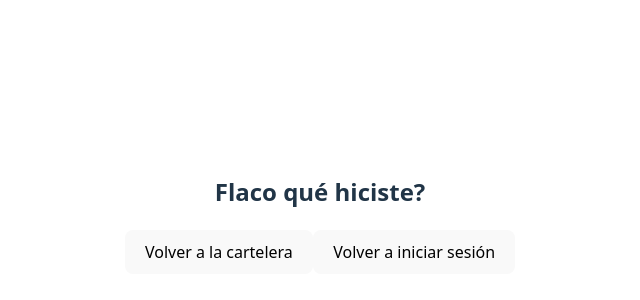
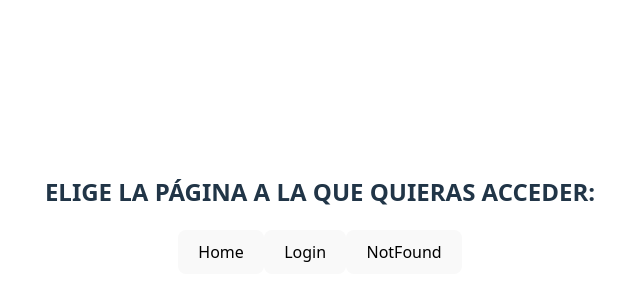
Before and after one commit to Morkalll/TPI, a React (Vite) app: page / in a window 1280 px wide. Shown: the part 186-486 px from the top of the page, without its empty margins (320-960 px from the left). Built offline with nearby package versions, Linux system fonts and the light colour scheme.

Commit message:
Creación de componente TestRoom como página por defecto

```diff
--- a/src/App.jsx
+++ b/src/App.jsx
@@ -3,6 +3,7 @@ import './App.css'
 import { Home } from './components/pages/Home'
 import { Login } from './components/pages/Login'
 import { NotFound } from './components/pages/NotFound'
+import { TestRoom } from './components/pages/TestRoom'
 import { Routes, Route } from 'react-router'
 
 
@@ -14,6 +15,7 @@ function App()
 
       <Routes>
 
+        <Route path='/' element={<TestRoom/>} />
         <Route path='login' element={<Login/>} />
         <Route path='home' element={<Home/>} />
         <Route path='*' element={<NotFound/>} />
--- a/src/components/pages/NotFound.jsx
+++ b/src/components/pages/NotFound.jsx
@@ -12,6 +12,7 @@ export const NotFound = () =>
 
     const navigate = useNavigate()
 
+
     const goBackToLoginHandler = () =>
     {
         navigate("/login")
@@ -19,7 +20,7 @@ export const NotFound = () =>
 
     const goBackToHomeHandler = () =>
     {
-        navigate("/home")
+        navigate("*")
     }
 
 // _______________________________________________________________________________________________________________________________________
@@ -28,6 +29,7 @@ export const NotFound = () =>
 
 
     return(
+
         <div className="text-center mt-3">
 
             <h2>
--- /dev/null
+++ b/src/components/pages/TestRoom.jsx
@@ -0,0 +1,53 @@
+
+import { Button } from "react-bootstrap"
+import { useNavigate } from "react-router"
+
+
+export const TestRoom = () =>
+{
+
+
+    const navigate = useNavigate()
+
+
+    const goBackToLoginHandler = () =>
+    {
+        navigate("/login")
+    }
+
+    const goBackToHomeHandler = () =>
+    {
+        navigate("/home")
+    }
+
+    const goBackToNotFoundHandler = () =>
+    {
+        navigate("/notfound")
+    }
+
+    //AGREGAR MÁS PÁGINAS A MEDIDA QUE SE CREEN
+
+
+    return(
+
+        <div className="text-center mt-3">
+
+            <h2>
+                ELIGE LA PÁGINA A LA QUE QUIERAS ACCEDER:
+            </h2>
+
+            <Button className="text-center" onClick={goBackToHomeHandler}>
+                Home
+            </Button>
+
+            <Button className="text-center" onClick={goBackToLoginHandler}>
+                Login
+            </Button>
+
+            <Button className="text-center" onClick={goBackToNotFoundHandler}>
+                NotFound
+            </Button>
+
+        </div>
+    )
+}
```
